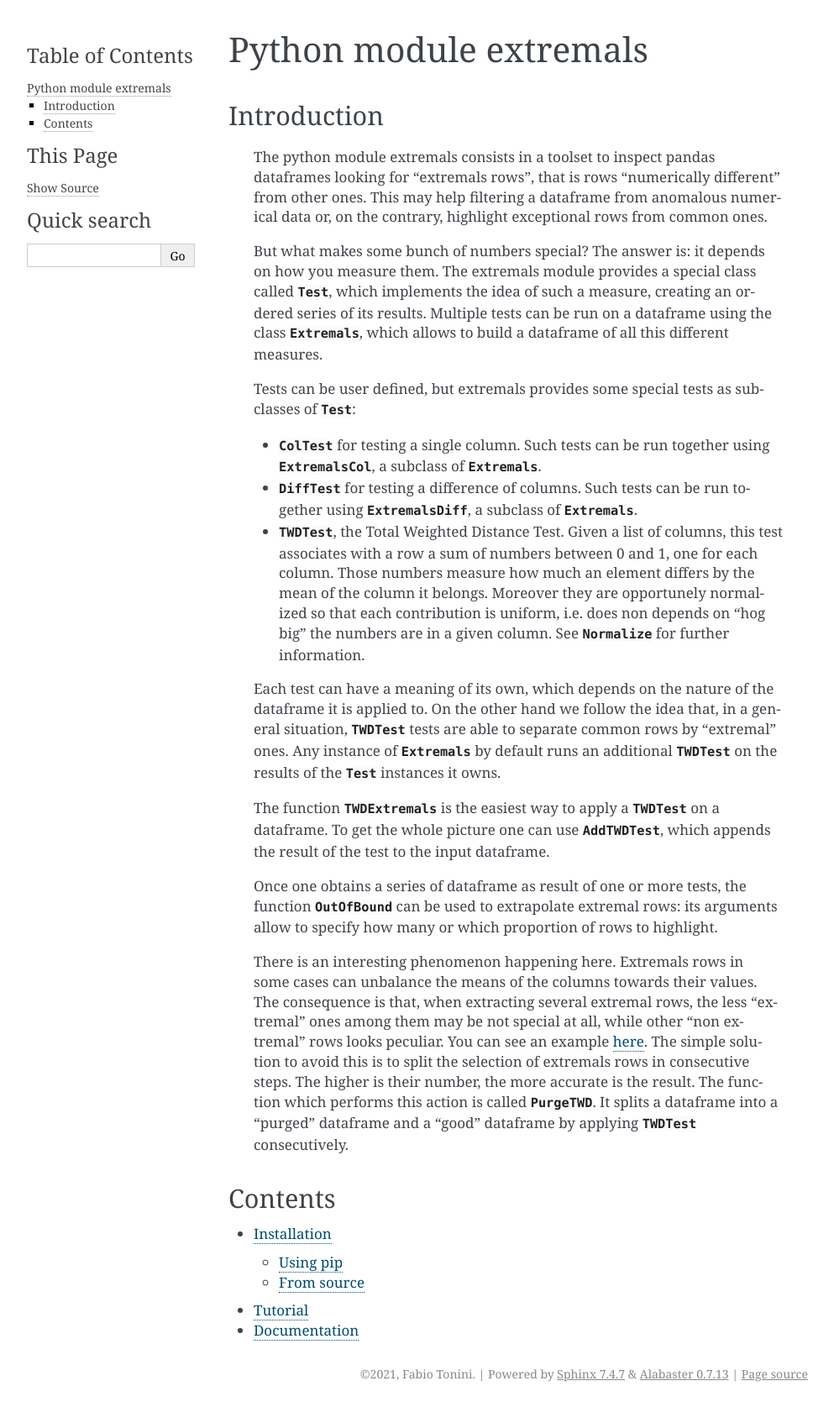
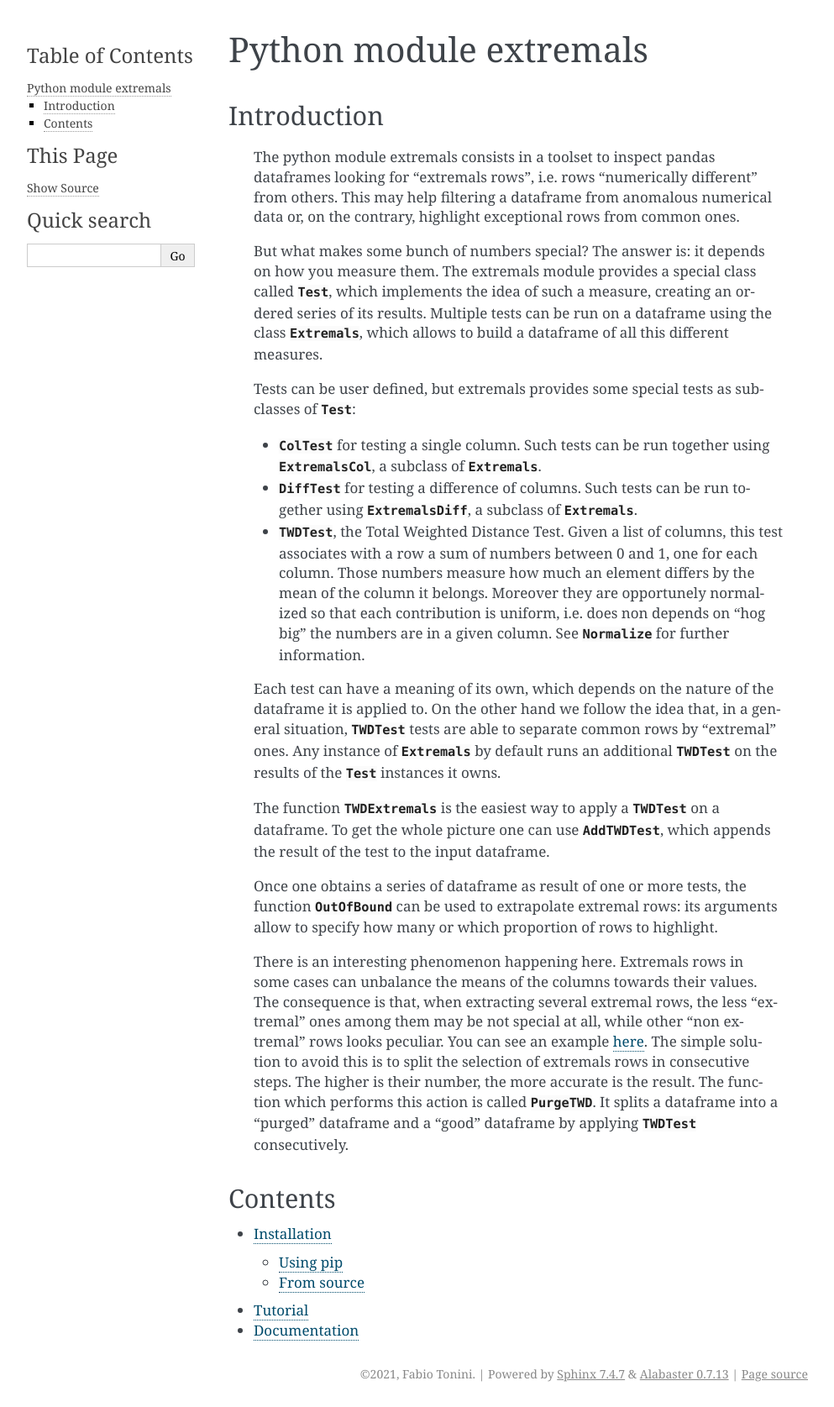
Before and after one commit to fabio-tonini/extremals, a Sphinx documentation site: the page built from docs/index.rst, in a window 1280 px wide. Shown: the whole page at 84% size, without its empty margins (148-1141 px from the left). Built offline with Sphinx 7.4.7, drawn with Linux system fonts in a browser that asks for light colours.

Commit message:
Changed description

```diff
--- a/docs/index.rst
+++ b/docs/index.rst
@@ -4,7 +4,7 @@ Python module extremals
 Introduction
 ~~~~~~~~~~~~
     The python module :ref:`extremals <Documentation:extremals Module>`  consists in a toolset to inspect pandas dataframes looking for
-    "extremals rows", that is rows "numerically different" from other ones. This may help filtering a dataframe from anomalous numerical data or, on the
+    "extremals rows", i.e. rows "numerically different" from others. This may help filtering a dataframe from anomalous numerical data or, on the
     contrary, highlight exceptional rows from common ones.
 
     But what makes some bunch of numbers special? The answer is: it depends on how you measure them. The :ref:`extremals <Documentation:extremals Module>` module
```
